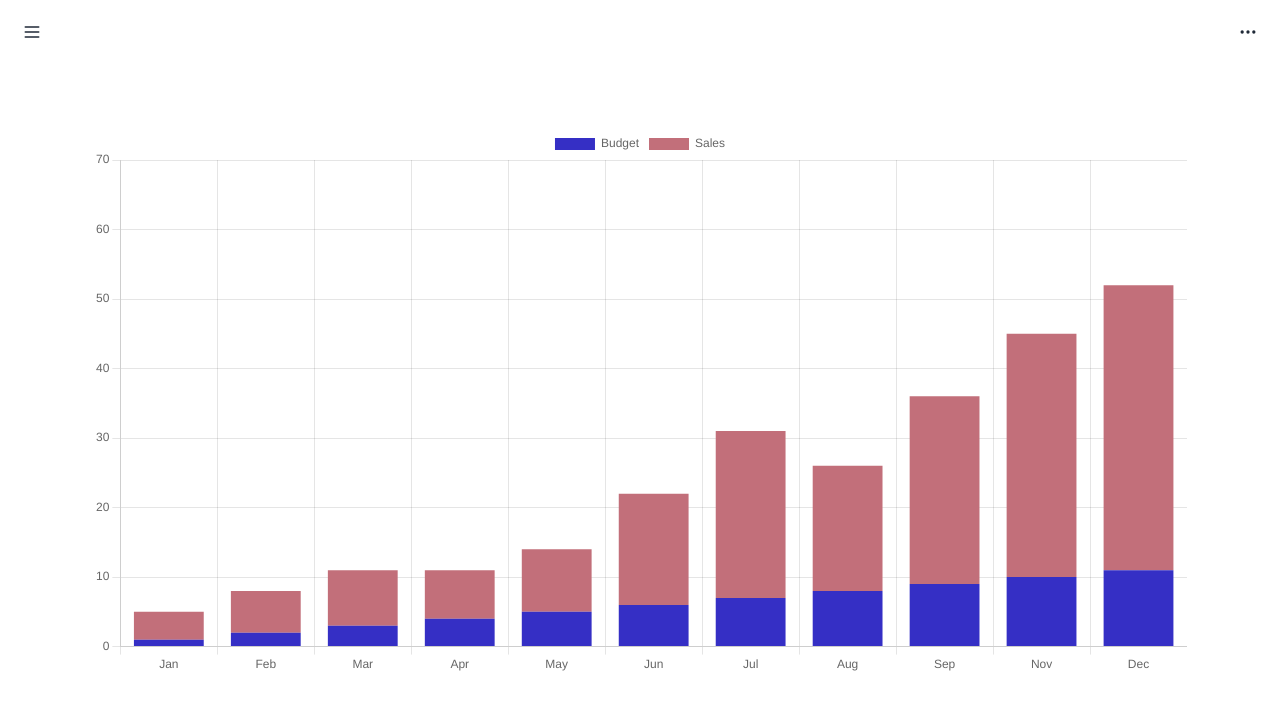
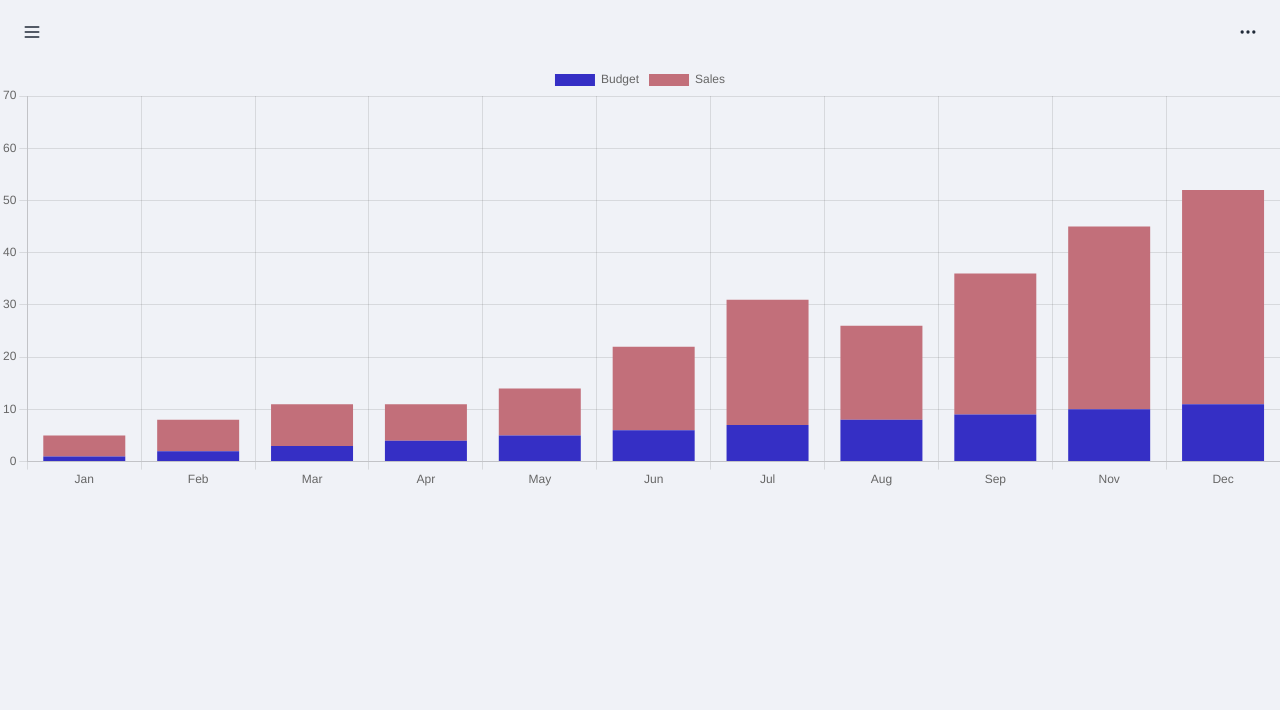
Before and after one commit to artemromaniv/project_admin_dashboard, a React (Vite) app: page /budget-sales in a window 1280 px wide. Shown: the top 710 px of the page. Built offline with nearby package versions, Linux system fonts and the light colour scheme.

Commit message:
major styling changes

```diff
--- a/src/App.css
+++ /dev/null
@@ -1,92 +0,0 @@
-@import url('https://fonts.googleapis.com/css2?family=Lato:wght@100;300;400;700;900&display=swap');
-
-* {
-  --ghost-white:#F0F2F7;
-  --wind-blue:#A4B0CE;
-  --manatee:#A7A1AF;
-  --little-boy-blue:#71A5DD;
-  --persian-blue:#352FC5;
-  --raisin-black:#1D1C25;
-  --cinnamon-satin:#C26F7A;
-  font-family: 'Lato', sans-serif;
-}
-
-::-webkit-scrollbar {
-  width: 6px;
-}
-::-webkit-scrollbar-thumb {
-  background-color: rgb(216, 216, 216);
-  border-radius: 40px;
-}
-::-webkit-scrollbar-track {
-  background-color: transparent;
-}
-
-::selection {
-  background-color: var(--cinnamon-satin);
-  color: var(--ghost-white);
-}
-
-.App {
-  width: 100%;
-  min-height: 100vh;
-  display: flex;
-  overflow: hidden;
-}
-
-.header-container {
-  display:flex;
-  padding: 1rem;
-  justify-content: space-between;
-}
-
-.header-right-side {
-  color: var(--little-boy-blue);
-}
-
-.header-items-container {
-  top: 0;
-  display: flex;
-  align-items: center;
-  gap: 10px;
-}
-
-.menu-icon {
-  cursor: pointer;
-  color: var(--little-boy-blue);
-}
-
-.avatar-container {
-  width: 30px;
-  height: 30px;
-
-}
-
-.avatar {
-  max-width: 100%;
-  border-radius: 50%;
-}
-
-.table-container {
-  padding: 2rem;
-  margin-top: 4rem;
-}
-
-.chart-container {
-  padding: 2rem;
-  margin-top: 2rem ;
-}
-
-.chart {
-  width: 90%;
-  height: 90%;
-  margin-left: auto;
-  margin-right: auto;
-}
-
-.doughnut-chart {
-  width: 40%;
-  height: 40%;
-  margin-left: auto;
-  margin-right: auto;
-}
--- a/src/App.tsx
+++ b/src/App.tsx
@@ -1,4 +1,4 @@
-import "./App.css";
+
 import { useState } from "react";
 import {
   NavBar,
@@ -21,7 +21,7 @@ const App = () => {
   const { collapsed } = useStateContext();
 
   return (
-    <div className="flex flex-col">
+    <div className="h-screen w-full bg-background overflow-hidden">
       <NavBar/>
       <div>
         <Header />
--- a/src/components/Header.tsx
+++ b/src/components/Header.tsx
@@ -9,7 +9,7 @@ const Header = () => {
   };
 
   return (
-    <header className="navbar bg-base-100">
+    <header className="navbar">
       <div className="flex-none">
         <button className="btn btn-square btn-ghost" onClick={handleCollapse}>
           <svg
--- a/src/components/NavBar.tsx
+++ b/src/components/NavBar.tsx
@@ -1,27 +1,26 @@
 import { useStateContext } from "../contexts/ContextProvider";
-import { NavLink } from "react-router-dom";
-import { links } from "./data/links"
+import { Link, NavLink } from "react-router-dom";
+import { links } from "./data/links";
 
 const nav_links = links.map((item) => (
-  <div key={item.title}>
-    <span >{item.title}</span>
-    <div >
+  <section key={item.title} className = 'flex flex-col'>
+    <span className="mt-4">{item.title}</span>
+    <nav className="flex flex-col gap-4 mt-2">
       {item.content.map((link) => (
         <NavLink
           to={`/${link.path}`}
-          key = {link.name}
-          className = {({isActive}) => (isActive ? '' : '')}
+          key={link.name}
+          className={({ isActive }) => (`flex items-center ${isActive ? "" : ""}`)}
         >
           {link.icon}
           <span className="link-title">{link.name}</span>
         </NavLink>
       ))}
-    </div>
-  </div>
-))
+    </nav>
+  </section>
+));
 
 const NavBar = () => {
-
   const { collapsed, setCollapsed } = useStateContext();
 
   const handleCollapse = () => {
@@ -29,15 +28,17 @@ const NavBar = () => {
   };
 
   return (
-    <nav
-      className={`top-0 left-0 w-[35vw] bg-blue-600  p-10 pl-20 text-white fixed h-full z-40  ease-in-out duration-300 ${
+    <section
+      className={`top-0 left-0 bg-crust  p-5 text-text fixed h-full z-40  ease-in-out duration-300 ${
         collapsed ? "-translate-x-full " : "translate-x-0"
       }`}
     >
+      <div className="flex gap-14 justify-between items-center">
+        <Link to={'/'} className = 'font-bold text-3xl'>Dashboard</Link>
+        <button onClick={handleCollapse}>X</button>
+      </div>
       {nav_links}
-      <button onClick={handleCollapse}>X</button>
-      <span>{collapsed ? "1" : "0"}</span>
-    </nav>
+    </section>
   );
 };
 
--- a/src/components/charts/BestSellersChart.tsx
+++ b/src/components/charts/BestSellersChart.tsx
@@ -40,5 +40,5 @@ const options: ChartOptions = {
 }
 
 export const BestSellersChart = () => {
-    return <Bar options={options}  data={data} />
+    return <Bar options={options}  data={data} height = {'100%'}/>
 }
--- a/src/components/charts/BudgetSalesChart.tsx
+++ b/src/components/charts/BudgetSalesChart.tsx
@@ -31,6 +31,6 @@ const options = {
 }
 export const BudgetSalesChart = () => {
   return (
-    <Bar options={options}  data={data} />
+    <Bar options={options}  data={data} height = {'100%'} />
   )
 }
--- a/src/components/charts/SalesOverviewChart.tsx
+++ b/src/components/charts/SalesOverviewChart.tsx
@@ -22,5 +22,5 @@ const options = {
 }
 
 export const SalesOverviewChart = () => {
-    return <Doughnut options={options}  data={data} />
+    return <Doughnut options={options}  data={data} height = {'50%'} width = {'50%'} />
 }
--- a/src/components/charts/YearlyIncomeChart.tsx
+++ b/src/components/charts/YearlyIncomeChart.tsx
@@ -16,5 +16,5 @@ const options = {
 }
 
 export const YearlyIncomeChart = () => {
-    return <Line options={options}  data={data} />
+    return <Line options={options}  data={data} height = {'100%'} />
 }
--- a/src/index.css
+++ b/src/index.css
@@ -1,3 +1,32 @@
 @tailwind base;
 @tailwind components;
 @tailwind utilities;
+
+@import url('https://fonts.googleapis.com/css2?family=Lato:wght@100;300;400;700;900&display=swap');
+
+* {
+  --ghost-white:#F0F2F7;
+  --wind-blue:#A4B0CE;
+  --manatee:#A7A1AF;
+  --little-boy-blue:#71A5DD;
+  --persian-blue:#352FC5;
+  --raisin-black:#1D1C25;
+  --cinnamon-satin:#C26F7A;
+  font-family: 'Lato', sans-serif;
+}
+
+::-webkit-scrollbar {
+  width: 6px;
+}
+::-webkit-scrollbar-thumb {
+  background-color: rgb(216, 216, 216);
+  border-radius: 40px;
+}
+::-webkit-scrollbar-track {
+  background-color: transparent;
+}
+
+::selection {
+  background-color: var(--cinnamon-satin);
+  color: var(--ghost-white);
+}
--- a/tailwind.config.cjs
+++ b/tailwind.config.cjs
@@ -5,7 +5,13 @@ module.exports = {
     "./src/**/*.{js,ts,jsx,tsx}",
   ],
   theme: {
-    extend: {},
+    extend: {
+      colors:{
+        background:'#F0F2F7',
+        crust:'#FFFFFF',
+        text:'#1D1C25'
+      }
+    },
   },
   plugins: [require("daisyui")],
 }
```
